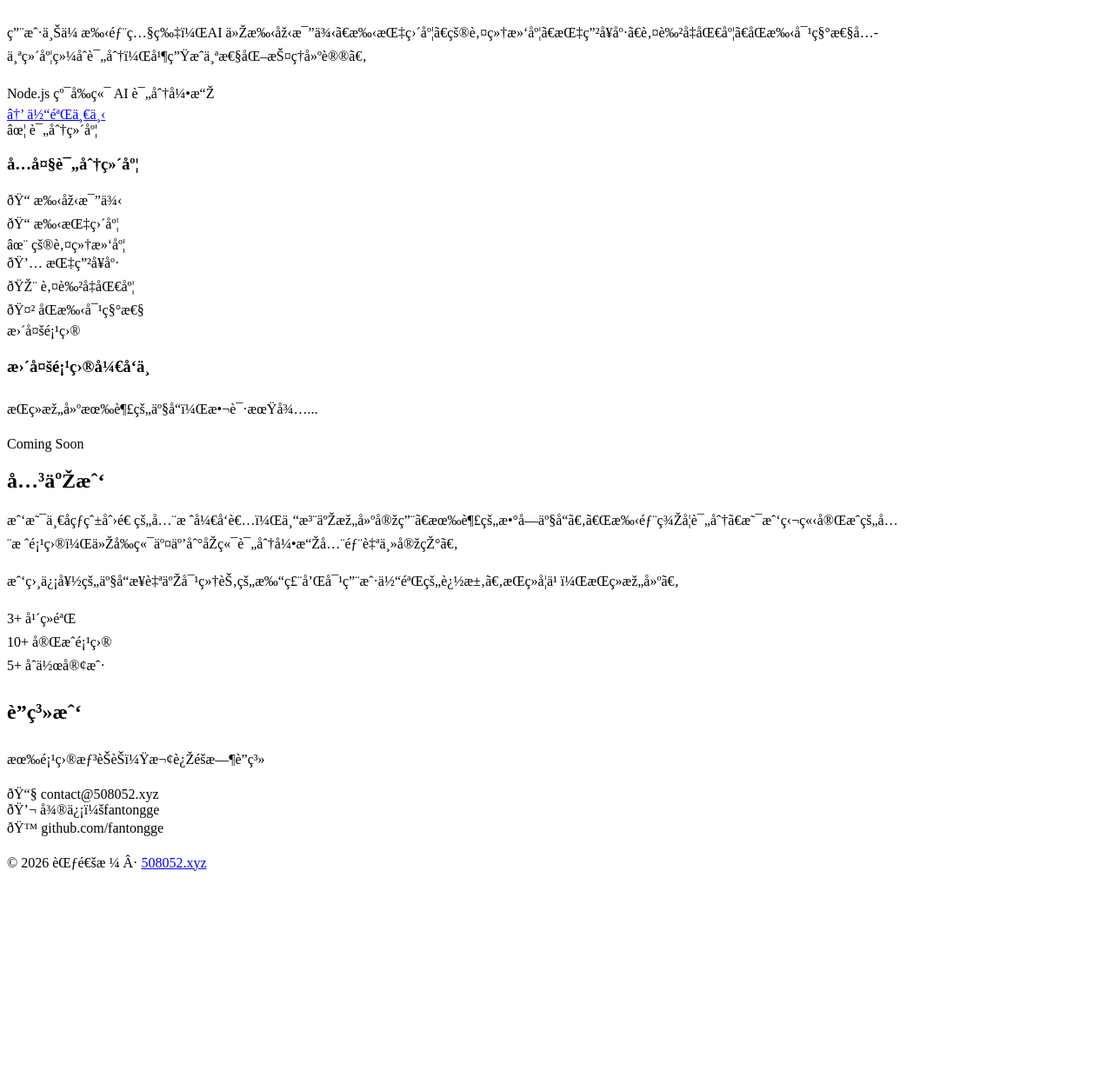
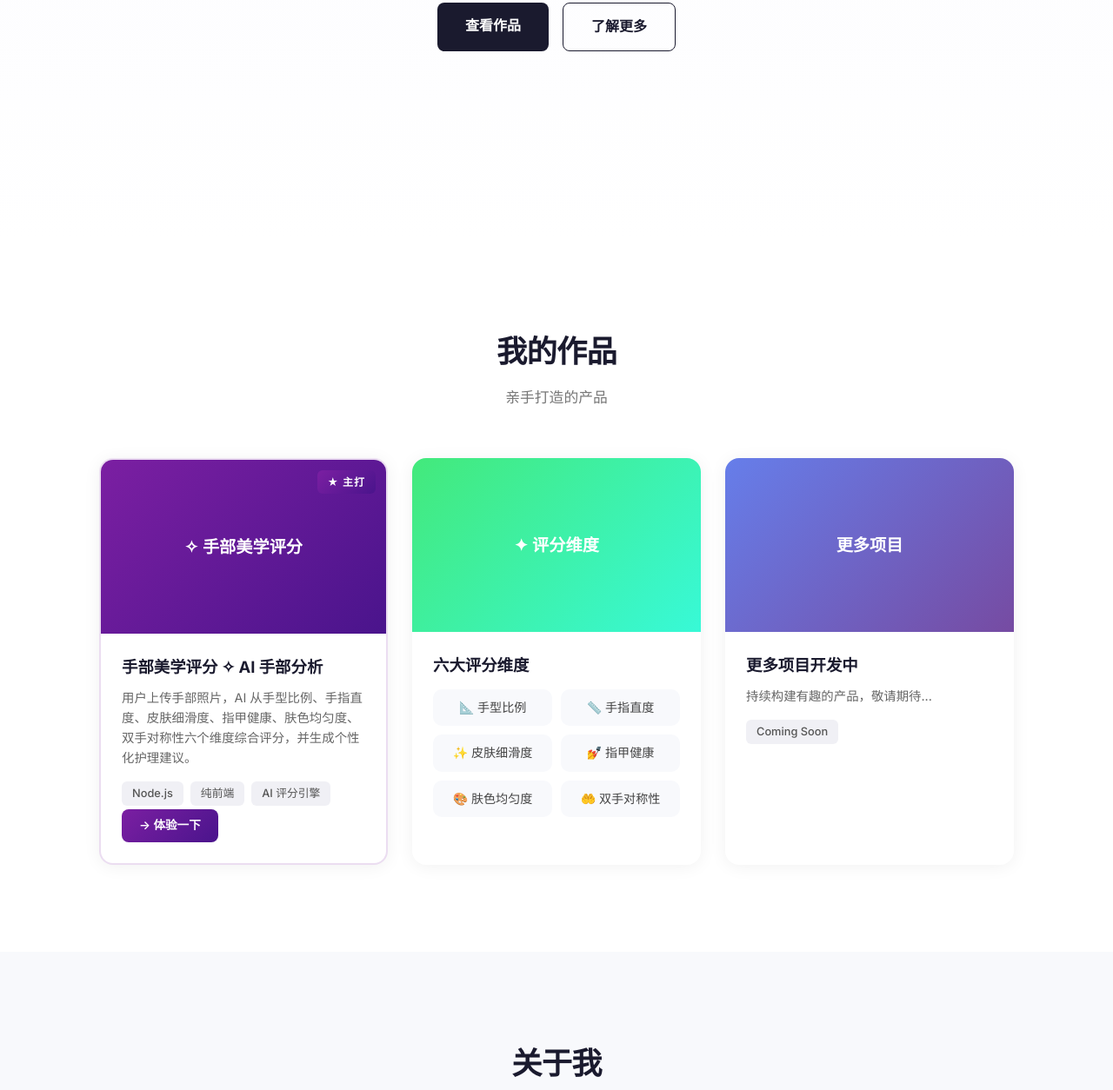
Before and after one commit to fantongge/fantongge.github.io, a plain HTML site: page index.html in a window 1280 px wide. Shown: the part 524-1778 px from the top of the page at 87% size. Before the commit the page ends 1542 px from the top, so only its background shows below. Drawn offline with Linux system fonts and the light colour scheme.

Commit message:
Add files via upload

```diff
--- a/index.html
+++ b/index.html
@@ -1,95 +1,95 @@
 <!DOCTYPE html>
-<html lang=\"zh-CN\">
+<html lang="zh-CN">
 <head>
-  <meta charset=\"UTF-8\">
-  <meta name=\"viewport\" content=\"width=device-width, initial-scale=1.0\">
+  <meta charset="UTF-8">
+  <meta name="viewport" content="width=device-width, initial-scale=1.0">
   <title>范通格 · 个人主页</title>
-  <link rel=\"stylesheet\" href=\"styles.css\">
-  <link rel=\"preconnect\" href=\"https://fonts.googleapis.com\">
-  <link href=\"https://fonts.googleapis.com/css2?family=Inter:wght@400;500;600;700;800&display=swap\" rel=\"stylesheet\">
+  <link rel="stylesheet" href="styles.css">
+  <link rel="preconnect" href="https://fonts.googleapis.com">
+  <link href="https://fonts.googleapis.com/css2?family=Inter:wght@400;500;600;700;800&display=swap" rel="stylesheet">
 </head>
 <body>
 
   <!-- 导航栏 -->
   <header>
-    <nav class=\"container\">
-      <div class=\"logo\">FTG</div>
-      <ul class=\"nav-links\">
-        <li><a href=\"#work\">作品</a></li>
-        <li><a href=\"#about\">关于</a></li>
-        <li><a href=\"#contact\">联系</a></li>
+    <nav class="container">
+      <div class="logo">FTG</div>
+      <ul class="nav-links">
+        <li><a href="#work">作品</a></li>
+        <li><a href="#about">关于</a></li>
+        <li><a href="#contact">联系</a></li>
       </ul>
-      <a href=\"#contact\" class=\"btn-primary\">开始交流</a>
+      <a href="#contact" class="btn-primary">开始交流</a>
     </nav>
   </header>
 
   <!-- Hero 主视觉 -->
-  <section class=\"hero\">
-    <div class=\"container\">
-      <div class=\"hero-content\">
-        <span class=\"badge\">👋 你好，我是</span>
+  <section class="hero">
+    <div class="container">
+      <div class="hero-content">
+        <span class="badge">👋 你好，我是</span>
         <h1>范通格</h1>
-        <p class=\"hero-subtitle\">我设计并构建数字产品，<br>在这里展示我的作品与故事</p>
-        <div class=\"hero-actions\">
-          <a href=\"#work\" class=\"btn-primary btn-lg\">查看作品</a>
-          <a href=\"#about\" class=\"btn-secondary btn-lg\">了解更多</a>
+        <p class="hero-subtitle">我设计并构建数字产品，<br>在这里展示我的作品与故事</p>
+        <div class="hero-actions">
+          <a href="#work" class="btn-primary btn-lg">查看作品</a>
+          <a href="#about" class="btn-secondary btn-lg">了解更多</a>
         </div>
       </div>
     </div>
   </section>
 
   <!-- 作品展示 -->
-  <section id=\"work\" class=\"section\">
-    <div class=\"container\">
-      <div class=\"section-header\">
+  <section id="work" class="section">
+    <div class="container">
+      <div class="section-header">
         <h2>我的作品</h2>
         <p>亲手打造的产品</p>
       </div>
-      <div class=\"work-grid\">
+      <div class="work-grid">
         <!-- 手部美学评分 - 主推项目 -->
-        <div class=\"work-card featured\">
-          <div class=\"card-image\" style=\"background: linear-gradient(135deg, #7b1fa2 0%, #4a148c 100%);\">
+        <div class="work-card featured">
+          <div class="card-image" style="background: linear-gradient(135deg, #7b1fa2 0%, #4a148c 100%);">
             <span>✧ 手部美学评分</span>
           </div>
-          <div class=\"card-body\">
+          <div class="card-body">
             <h3>手部美学评分 ✧ AI 手部分析</h3>
             <p>用户上传手部照片，AI 从手型比例、手指直度、皮肤细滑度、指甲健康、肤色均匀度、双手对称性六个维度综合评分，并生成个性化护理建议。</p>
-            <div class=\"card-tags\">
+            <div class="card-tags">
               <span>Node.js</span>
               <span>纯前端</span>
               <span>AI 评分引擎</span>
             </div>
-            <a href=\"https://1111-production-f82f.up.railway.app\" class=\"btn-demo\" target=\"_blank\">→ 体验一下</a>
+            <a href="https://1111-production-f82f.up.railway.app" class="btn-demo" target="_blank">→ 体验一下</a>
           </div>
         </div>
 
         <!-- 评分维度卡片 -->
-        <div class=\"work-card\">
-          <div class=\"card-image\" style=\"background: linear-gradient(135deg, #43e97b 0%, #38f9d7 100%);\">
+        <div class="work-card">
+          <div class="card-image" style="background: linear-gradient(135deg, #43e97b 0%, #38f9d7 100%);">
             <span>✦ 评分维度</span>
           </div>
-          <div class=\"card-body\">
+          <div class="card-body">
             <h3>六大评分维度</h3>
-            <div class=\"dims-grid\">
-              <div class=\"dim-item\">📐 手型比例</div>
-              <div class=\"dim-item\">📏 手指直度</div>
-              <div class=\"dim-item\">✨ 皮肤细滑度</div>
-              <div class=\"dim-item\">💅 指甲健康</div>
-              <div class=\"dim-item\">🎨 肤色均匀度</div>
-              <div class=\"dim-item\">🤲 双手对称性</div>
+            <div class="dims-grid">
+              <div class="dim-item">📐 手型比例</div>
+              <div class="dim-item">📏 手指直度</div>
+              <div class="dim-item">✨ 皮肤细滑度</div>
+              <div class="dim-item">💅 指甲健康</div>
+              <div class="dim-item">🎨 肤色均匀度</div>
+              <div class="dim-item">🤲 双手对称性</div>
             </div>
           </div>
         </div>
 
         <!-- 更多项目 -->
-        <div class=\"work-card\">
-          <div class=\"card-image\" style=\"background: linear-gradient(135deg, #667eea 0%, #764ba2 100%);\">
+        <div class="work-card">
+          <div class="card-image" style="background: linear-gradient(135deg, #667eea 0%, #764ba2 100%);">
             <span>更多项目</span>
           </div>
-          <div class=\"card-body\">
+          <div class="card-body">
             <h3>更多项目开发中</h3>
             <p>持续构建有趣的产品，敬请期待...</p>
-            <div class=\"card-tags\">
+            <div class="card-tags">
               <span>Coming Soon</span>
             </div>
           </div>
@@ -99,27 +99,27 @@
   </section>
 
   <!-- 关于 -->
-  <section id=\"about\" class=\"section bg-light\">
-    <div class=\"container\">
-      <div class=\"section-header\">
+  <section id="about" class="section bg-light">
+    <div class="container">
+      <div class="section-header">
         <h2>关于我</h2>
       </div>
-      <div class=\"about-content\">
-        <div class=\"about-text\">
+      <div class="about-content">
+        <div class="about-text">
           <p>我是一名热爱创造的全栈开发者，专注于构建实用、有趣的数字产品。「手部美学评分」是我独立完成的全栈项目，从前端交互到后端评分引擎全部自主实现。</p>
           <p>我相信好的产品来自于对细节的打磨和对用户体验的追求。持续学习，持续构建。</p>
-          <div class=\"about-stats\">
-            <div class=\"stat\">
-              <span class=\"stat-number\">3+</span>
-              <span class=\"stat-label\">年经验</span>
+          <div class="about-stats">
+            <div class="stat">
+              <span class="stat-number">3+</span>
+              <span class="stat-label">年经验</span>
             </div>
-            <div class=\"stat\">
-              <span class=\"stat-number\">10+</span>
-              <span class=\"stat-label\">完成项目</span>
+            <div class="stat">
+              <span class="stat-number">10+</span>
+              <span class="stat-label">完成项目</span>
             </div>
-            <div class=\"stat\">
-              <span class=\"stat-number\">5+</span>
-              <span class=\"stat-label\">合作客户</span>
+            <div class="stat">
+              <span class="stat-number">5+</span>
+              <span class="stat-label">合作客户</span>
             </div>
           </div>
         </div>
@@ -128,24 +128,24 @@
   </section>
 
   <!-- 联系 -->
-  <section id=\"contact\" class=\"section\">
-    <div class=\"container\">
-      <div class=\"section-header\">
+  <section id="contact" class="section">
+    <div class="container">
+      <div class="section-header">
         <h2>联系我</h2>
         <p>有项目想聊聊？欢迎随时联系</p>
       </div>
-      <div class=\"contact-content\">
-        <div class=\"contact-info\">
-          <div class=\"contact-item\">
-            <span class=\"contact-icon\">📧</span>
+      <div class="contact-content">
+        <div class="contact-info">
+          <div class="contact-item">
+            <span class="contact-icon">📧</span>
             <span>contact@508052.xyz</span>
           </div>
-          <div class=\"contact-item\">
-            <span class=\"contact-icon\">💬</span>
+          <div class="contact-item">
+            <span class="contact-icon">💬</span>
             <span>微信：fantongge</span>
           </div>
-          <div class=\"contact-item\">
-            <span class=\"contact-icon\">🐙</span>
+          <div class="contact-item">
+            <span class="contact-icon">🐙</span>
             <span>github.com/fantongge</span>
           </div>
         </div>
@@ -155,8 +155,8 @@
 
   <!-- 页脚 -->
   <footer>
-    <div class=\"container\">
-      <p>&copy; 2026 范通格 · <a href=\"https://508052.xyz\" style=\"color:#999\">508052.xyz</a></p>
+    <div class="container">
+      <p>&copy; 2026 范通格 · <a href="https://508052.xyz" style="color:#999">508052.xyz</a></p>
     </div>
   </footer>
 
```
